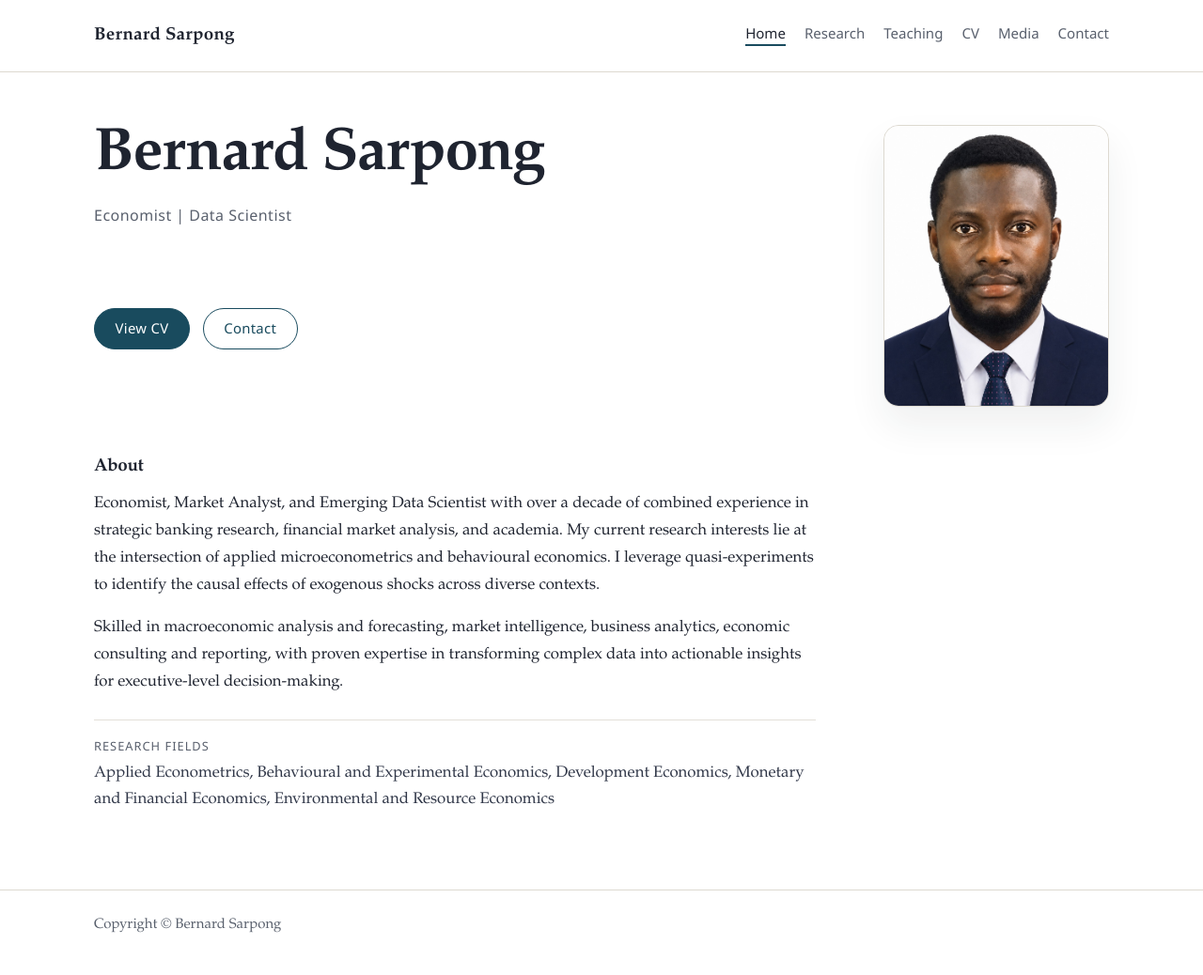
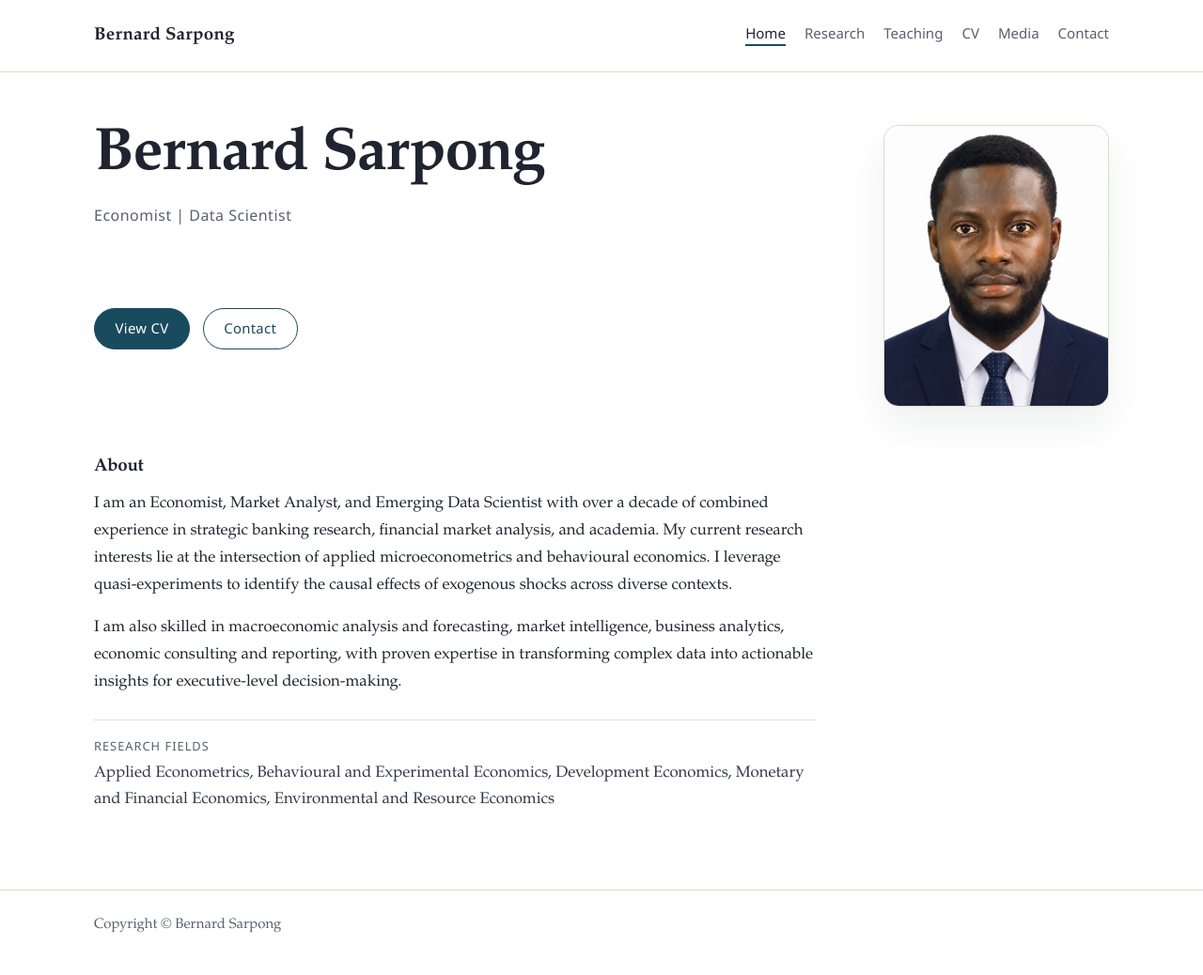
Before and after one commit to bernardksarpong/bernardksarpong.github.io, a Jekyll site: the page built from index.html, in a window 1280 px wide. Shown: the whole page at 94% size. Built offline with Jekyll 4.4.1, drawn with Linux system fonts in a browser that asks for light colours.

Commit message:
Update profile content via site editor

```diff
--- a/_data/profile.yml
+++ b/_data/profile.yml
@@ -5,8 +5,8 @@
 profile_image: /assets/img/profile.jpg
 cv_file: /assets/files/Bernard_Sarpong_CV.pdf
 biography:
-  - Economist, Market Analyst, and Emerging Data Scientist with over a decade of combined experience in strategic banking research, financial market analysis, and academia. My current research interests lie at the intersection of applied microeconometrics and behavioural economics. I leverage quasi-experiments to identify the causal effects of exogenous shocks across diverse contexts.
-  - Skilled in macroeconomic analysis and forecasting, market intelligence, business analytics, economic consulting and reporting, with proven expertise in transforming complex data into actionable insights for executive-level decision-making.
+  - I am an Economist, Market Analyst, and Emerging Data Scientist with over a decade of combined experience in strategic banking research, financial market analysis, and academia. My current research interests lie at the intersection of applied microeconometrics and behavioural economics. I leverage quasi-experiments to identify the causal effects of exogenous shocks across diverse contexts.
+  - I am also skilled in macroeconomic analysis and forecasting, market intelligence, business analytics, economic consulting and reporting, with proven expertise in transforming complex data into actionable insights for executive-level decision-making.
 education: []
 research_fields:
   - Applied Econometrics
```
